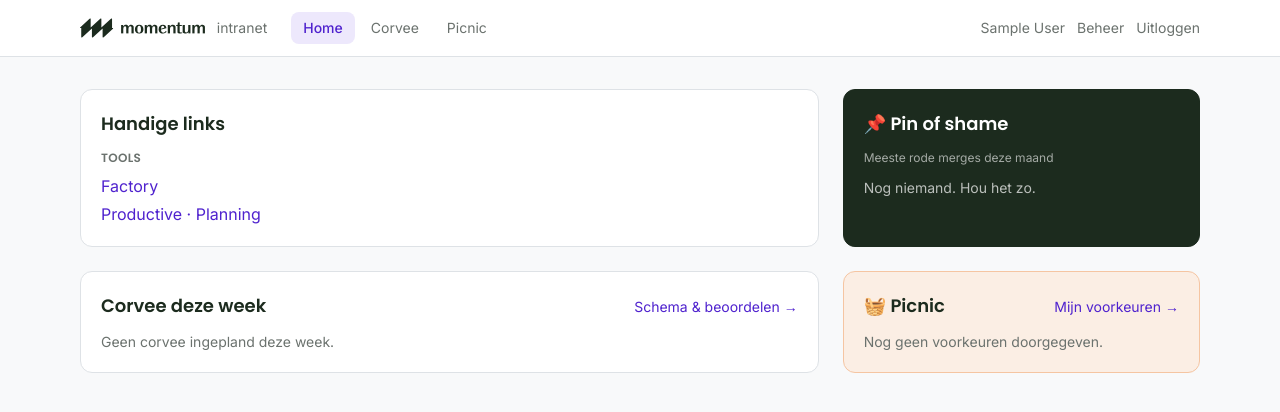
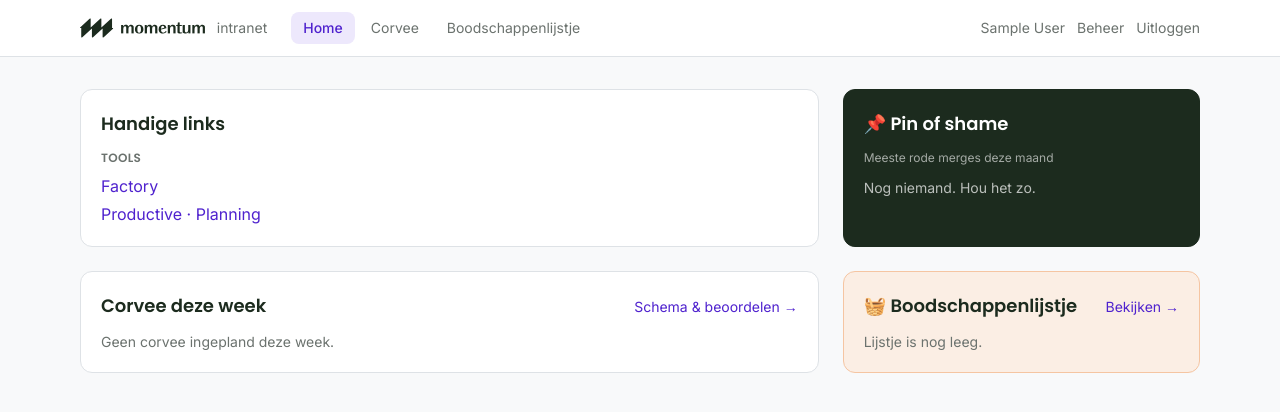
Before and after one commit to momentum-nl/intranet-, a Django app: page / in a window 1280 px wide. Shown: the top 412 px of the page. Run offline with Django 5.2, Linux system fonts and the light colour scheme; the visitor is signed in with stand-in values (Sample User, id 1); data comes from the database, SQL or seed files in the repository; data that the repository does not hold is empty; style sheets or scripts are compiled from the project's sources.

Commit message:
Boodschappenlijstje in plaats van picnic-voorkeuren
Anoniem: artikel, aantal (integer stepper), opmerking. Dev-server op 8005.

Co-Authored-By: Claude Fable 5.1 <noreply@anthropic.com>

```diff
--- a/web_app/apps/intranet/admin.py
+++ b/web_app/apps/intranet/admin.py
@@ -6,8 +6,8 @@ from apps.intranet.models import (
     ChoreRating,
     Link,
     Notification,
-    PicnicPreference,
     RedMerge,
+    ShoppingItem,
 )
 
 
@@ -48,4 +48,4 @@ class ChoreAssignmentAdmin(admin.ModelAdmin):
 
 
 admin.site.register(ChoreRating)
-admin.site.register(PicnicPreference)
+admin.site.register(ShoppingItem)
--- a/web_app/apps/intranet/management/commands/seed_demo.py
+++ b/web_app/apps/intranet/management/commands/seed_demo.py
@@ -23,7 +23,7 @@ class Command(BaseCommand):
         Notification.objects.get_or_create(
             title="Welkom op het intranet",
             defaults={
-                "body": "Links, notificaties, pin of shame, corvee en picnic op één plek.",
+                "body": "Links, notificaties, pin of shame, corvee en het boodschappenlijstje op één plek.",
                 "published_at": timezone.now(),
             },
         )
--- a/web_app/apps/intranet/models.py
+++ b/web_app/apps/intranet/models.py
@@ -96,21 +96,18 @@ class ChoreRating(models.Model):
         return f"{self.assignment} · {self.score}/5"
 
 
-class PicnicPreference(models.Model):
-    class Diet(models.TextChoices):
-        ALLES = "alles", "Alles"
-        VEGETARISCH = "vegetarisch", "Vegetarisch"
-        VEGAN = "vegan", "Vegan"
-        HALAL = "halal", "Halal"
-        GLUTENVRIJ = "glutenvrij", "Glutenvrij"
+class ShoppingItem(models.Model):
+    """Anoniem boodschappenlijstje."""
 
-    user = models.OneToOneField(
-        settings.AUTH_USER_MODEL, on_delete=models.CASCADE, related_name="picnic"
+    article = models.CharField("Artikel", max_length=100)
+    quantity = models.PositiveIntegerField(
+        "Aantal", default=1, validators=[MinValueValidator(1)]
     )
-    diet = models.CharField(max_length=20, choices=Diet.choices, default=Diet.ALLES)
-    allergies = models.CharField(max_length=200, blank=True)
-    favourite = models.CharField("Favoriet", max_length=200, blank=True)
-    drink = models.CharField("Drankje", max_length=100, blank=True)
+    note = models.CharField("Opmerking", max_length=200, blank=True)
+    created_at = models.DateTimeField(auto_now_add=True)
+
+    class Meta:
+        ordering = ["created_at"]
 
     def __str__(self) -> str:
-        return f"{self.user} · {self.get_diet_display()}"
+        return f"{self.quantity}x {self.article}"
--- a/web_app/apps/intranet/selectors.py
+++ b/web_app/apps/intranet/selectors.py
@@ -11,8 +11,8 @@ from apps.intranet.models import (
     ChoreAssignment,
     Link,
     Notification,
-    PicnicPreference,
     RedMerge,
+    ShoppingItem,
 )
 from apps.users.models import User
 
@@ -94,17 +94,5 @@ def corvee_ranking() -> list[dict]:
     return list(rows)
 
 
-def picnic_summary() -> list[dict]:
-    rows = (
-        PicnicPreference.objects.values("diet")
-        .annotate(count=Count("id"))
-        .order_by("-count")
-    )
-    labels = dict(PicnicPreference.Diet.choices)
-    return [{"label": labels[r["diet"]], "count": r["count"]} for r in rows]
-
-
-def picnic_preferences() -> list[PicnicPreference]:
-    return list(
-        PicnicPreference.objects.select_related("user").order_by("user__username")
-    )
+def shopping_items() -> list[ShoppingItem]:
+    return list(ShoppingItem.objects.all())
--- a/web_app/apps/intranet/templates/intranet/dashboard.html
+++ b/web_app/apps/intranet/templates/intranet/dashboard.html
@@ -60,12 +60,13 @@
 
   <section class="card bg-warm-light border-warm">
     <div class="flex items-baseline justify-between mb-3">
-      <h2 class="section mb-0">🧺 Picnic</h2>
-      <a href="{% url 'intranet:picnic' %}" class="text-sm text-primary hover:underline">Mijn voorkeuren →</a>
+      <h2 class="section mb-0">🧺 Boodschappenlijstje</h2>
+      <a href="{% url 'intranet:shopping' %}" class="text-sm text-primary hover:underline">Bekijken →</a>
     </div>
-    {% if picnic %}
-    <ul class="text-sm space-y-1">{% for p in picnic %}<li class="flex justify-between"><span>{{ p.label }}</span><span class="font-medium">{{ p.count }}</span></li>{% endfor %}</ul>
-    {% else %}<p class="text-sm text-muted">Nog geen voorkeuren doorgegeven.</p>{% endif %}
+    {% if shopping %}
+    <ul class="text-sm space-y-1">{% for i in shopping|slice:":6" %}<li class="flex justify-between gap-2"><span>{{ i.article }}</span><span class="font-medium">{{ i.quantity }}</span></li>{% endfor %}</ul>
+    {% if shopping|length > 6 %}<p class="text-xs text-muted mt-2">+ {{ shopping|length|add:"-6" }} meer</p>{% endif %}
+    {% else %}<p class="text-sm text-muted">Lijstje is nog leeg.</p>{% endif %}
   </section>
 </div>
 {% endblock %}
--- a/web_app/apps/intranet/urls.py
+++ b/web_app/apps/intranet/urls.py
@@ -7,5 +7,10 @@ app_name = "intranet"
 urlpatterns = [
     path("", views.dashboard, name="dashboard"),
     path("corvee/", views.corvee, name="corvee"),
-    path("picnic/", views.picnic, name="picnic"),
+    path("boodschappenlijstje/", views.shopping, name="shopping"),
+    path(
+        "boodschappenlijstje/<int:pk>/verwijderen/",
+        views.shopping_delete,
+        name="shopping_delete",
+    ),
 ]
--- a/web_app/apps/intranet/views.py
+++ b/web_app/apps/intranet/views.py
@@ -1,10 +1,11 @@
 from django.contrib import messages
 from django.contrib.auth.decorators import login_required
 from django.shortcuts import get_object_or_404, redirect, render
+from django.views.decorators.http import require_POST
 
 from apps.intranet import selectors, services
-from apps.intranet.forms import ChoreRatingForm, PicnicPreferenceForm
-from apps.intranet.models import ChoreAssignment, PicnicPreference
+from apps.intranet.forms import ChoreRatingForm, ShoppingItemForm
+from apps.intranet.models import ChoreAssignment, ShoppingItem
 
 
 @login_required
@@ -19,7 +20,7 @@ def dashboard(request):
             "shame": shame[0] if shame else None,
             "shame_rest": shame[1:],
             "corvee": selectors.corvee_schedule(weeks=1),
-            "picnic": selectors.picnic_summary(),
+            "shopping": selectors.shopping_items(),
         },
     )
 
@@ -56,20 +57,20 @@ def corvee(request):
 
 
 @login_required
-def picnic(request):
-    pref = PicnicPreference.objects.filter(user=request.user).first()
-    form = PicnicPreferenceForm(request.POST or None, instance=pref)
+def shopping(request):
+    form = ShoppingItemForm(request.POST or None)
     if request.method == "POST" and form.is_valid():
-        form.instance.user = request.user
         form.save()
-        messages.success(request, "Voorkeuren opgeslagen.")
-        return redirect("intranet:picnic")
+        return redirect("intranet:shopping")
     return render(
         request,
-        "intranet/picnic.html",
-        {
-            "form": form,
-            "summary": selectors.picnic_summary(),
-            "everyone": selectors.picnic_preferences(),
-        },
+        "intranet/shopping.html",
+        {"form": form, "items": selectors.shopping_items()},
     )
+
+
+@login_required
+@require_POST
+def shopping_delete(request, pk: int):
+    get_object_or_404(ShoppingItem, pk=pk).delete()
+    return redirect("intranet:shopping")
--- a/web_app/templates/base.html
+++ b/web_app/templates/base.html
@@ -21,7 +21,7 @@
       <nav class="flex gap-1 text-sm">
         <a href="{% url 'intranet:dashboard' %}" class="px-3 py-1.5 rounded-lg {% if path == 'dashboard' %}bg-primary-light text-primary font-medium{% else %}text-muted hover:text-ink{% endif %}">Home</a>
         <a href="{% url 'intranet:corvee' %}" class="px-3 py-1.5 rounded-lg {% if path == 'corvee' %}bg-primary-light text-primary font-medium{% else %}text-muted hover:text-ink{% endif %}">Corvee</a>
-        <a href="{% url 'intranet:picnic' %}" class="px-3 py-1.5 rounded-lg {% if path == 'picnic' %}bg-primary-light text-primary font-medium{% else %}text-muted hover:text-ink{% endif %}">Picnic</a>
+        <a href="{% url 'intranet:shopping' %}" class="px-3 py-1.5 rounded-lg {% if path == 'shopping' %}bg-primary-light text-primary font-medium{% else %}text-muted hover:text-ink{% endif %}">Boodschappenlijstje</a>
       </nav>
       {% endwith %}
       <div class="ml-auto flex items-center gap-3 text-sm text-muted">
```
Also changed, not shown: web_app/apps/intranet/forms.py (+4 -10 lines), web_app/apps/intranet/templates/intranet/picnic.html (deleted, +0 -37 lines), web_app/apps/intranet/templates/intranet/shopping.html (added, +36 -0 lines), .claude/launch.json, web_app/apps/intranet/migrations/0004_shopping_list.py (added).
